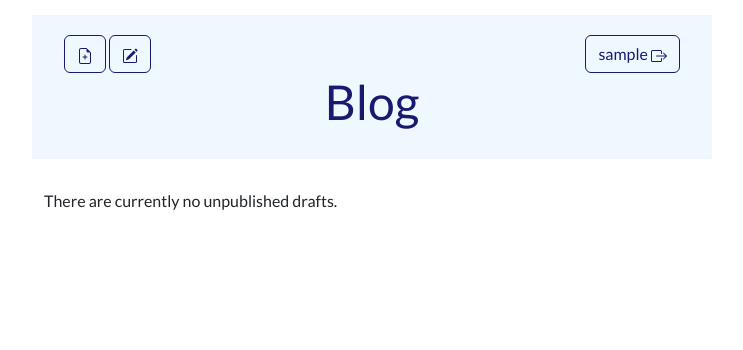
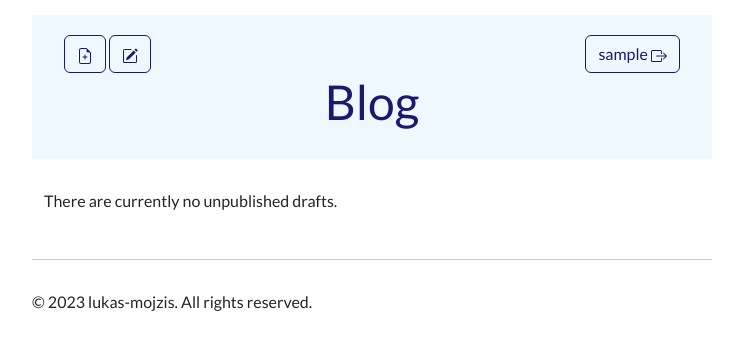
Before and after one commit to lukas-mojzis/blog, a Django app: page /drafts/ in a window 1280 px wide. Shown: the top 350 px of the page, without its empty margins (268-1011 px from the left). Run offline with Django 4.2, Linux system fonts and the light colour scheme; the visitor is signed in with stand-in values (Sample User, id 1); data that the repository does not hold is empty.

Commit message:
Added simple footer to base template.

```diff
--- a/blog/templates/blog/base.html
+++ b/blog/templates/blog/base.html
@@ -43,5 +43,10 @@
                 </div>
             </div>
         </main>
+
+        <footer class="page-footer">
+            <hr>
+            <p>© 2023 lukas-mojzis. All rights reserved.</p>
+        </footer>
     </body>
 </html>
```
